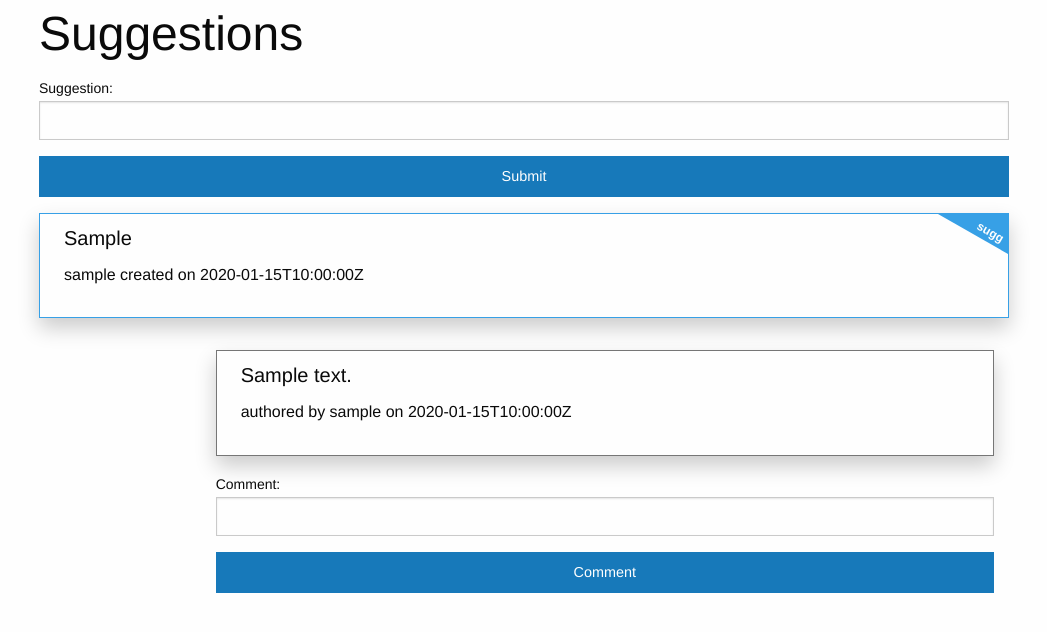
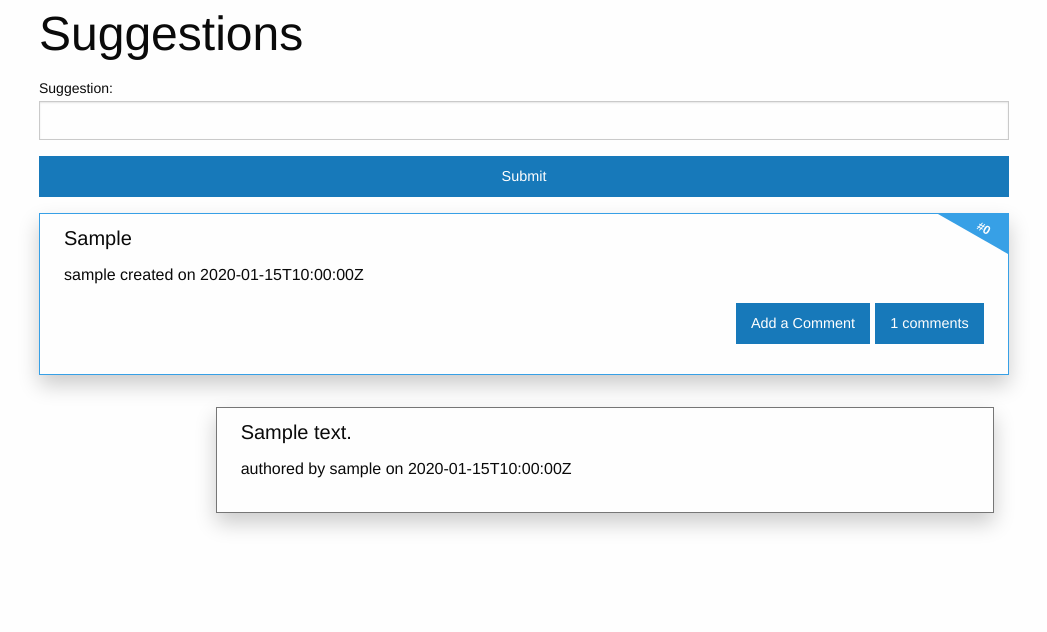
Before and after one commit to Pithers/Web-Work, a Django app: page / in a window 1280 px wide. Shown: the part 54-686 px from the top of the page, without its empty margins (16-1063 px from the left). Run offline with Django 3.2, Linux system fonts and the light colour scheme; a user stored in the database is signed in; tables that the repository leaves empty hold one stand-in row (values such as "Sample post"); some libraries are stand-ins or nearby versions.

Commit message:
Updated stylization of commenting system. Comment submission box and comments can hide/show now.

```diff
--- a/testsite/myapp/static/js/app.js
+++ b/testsite/myapp/static/js/app.js
@@ -1 +1,11 @@
 $(document).foundation()
+
+//custom vue direction for foundation
+Vue.directive('foundation', {
+    bind(el) {
+        $(el).foundation()
+    },
+    unbind(el) {
+        $(el).foundation.destroy()
+    }
+})
--- a/testsite/myapp/templates/index.html
+++ b/testsite/myapp/templates/index.html
@@ -26,18 +26,38 @@
         <input type="submit" class="button expanded" value="Submit">
       </form>
 
-      <div v-for="item in suggestions_list">
+      <div v-for="(item, index) in suggestions_list">
         <div class="card-info info">
           <div class="card-info-label">
             <div class="card-info-label-text">
-              sugg
+              #[[ index ]]
             </div>
           </div>
           <div class="card-info-content">
             <h3 class="lead">[[ item.suggestion ]]</h3>
             <p>[[ item.author ]] created on [[ item.created_on ]]</p>
+            <div style="text-align:right">
+              <div class="button" v-bind:data-toggle="'add_comments' + index">Add a Comment</div>
+              <div class="button" v-bind:data-toggle="'show_comments' + index">[[ item.comments.length ]] comments</div>
             </div>
           </div>
+        </div>
+
+        <div style="display:none" class="large-10 large-offset-2" v-bind:id="'add_comments' + index" v-foundation data-toggler data-animate="fade-in fade-out" data-options="showDelay:50;hideDelay:50">
+          <div class="card-info secondary">
+            <div class="card-info-content">
+            <form v-bind:action="'/comment/' + item.id + '/'" method="post">
+              {% csrf_token %}
+              {{ comm_form }}
+              <div style = "text-align:right">
+                <input type="submit" class="button" value = "Submit">
+              </div>
+            </form>
+          </div>
+        </div>
+        </div>
+
+        <div v-if="item.comments.length > 0" v-bind:id="'show_comments' + index" v-foundation data-toggler data-animate="fade-in fade-out" data-options="showDelay:50;hideDelay:50">
           <div class="grid-container">
             <div class="grid-x grid-padding-x">
               <div v-for="comment_item in item.comments" class="large-10 large-offset-2 cell">
@@ -48,12 +68,6 @@
                   </div>
                 </div>
               </div>
-            <div class="large-10 large-offset-2 cell">
-              <form v-bind:action="'/comment/' + item.id + '/'" method="post">
-                {% csrf_token %}
-                {{ comm_form }}
-                <input type="submit" class="button expanded" value = "Comment">
-              </form>
             </div>
           </div>
         </div>
--- a/testsite/myapp/views.py
+++ b/testsite/myapp/views.py
@@ -58,9 +58,6 @@ def comment_view(request, suggestion_id):
                 suggestion=suggestion_instance
                 )
             temp_model.save()
-
-            #Refresh the form so a new form can be added
-            form_instance = forms.CommentForm()
             return redirect("/")
     else:
         form_instance = forms.CommentForm()
```
Also changed, not shown: testsite/myapp/static/js/my_vue.js (line endings or trailing spaces). Lines whose indentation alone changed are shown as unchanged.
